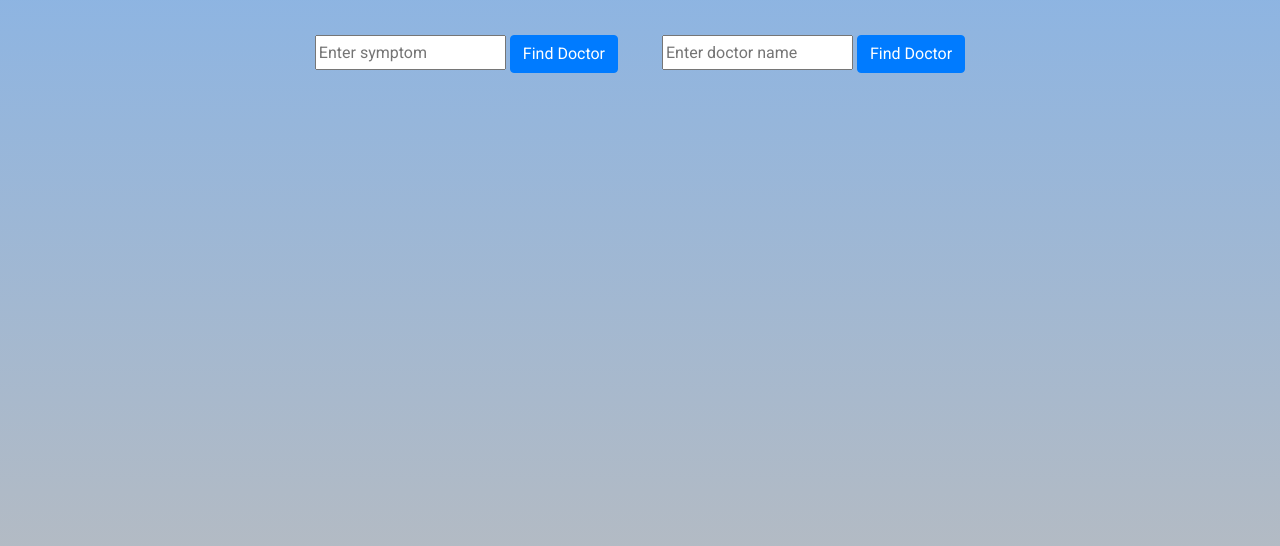
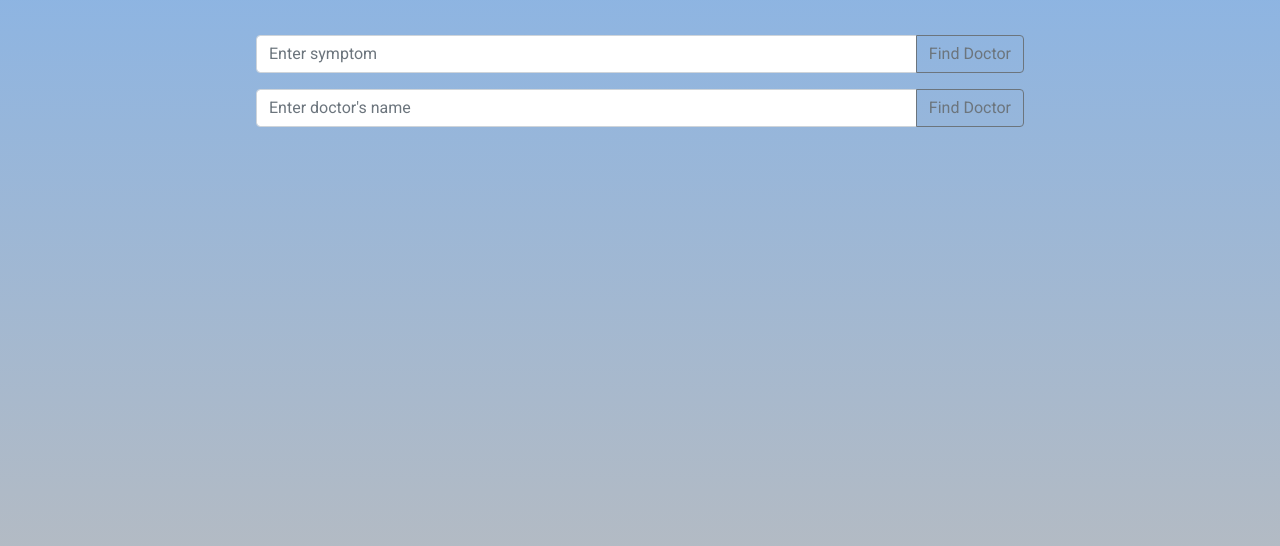
Before and after one commit to reeseglasscock/find-doctor, a website built with webpack: page src/index.html in a window 1280 px wide. Shown: the part 110-656 px from the top of the page. Built offline with nearby package versions, Linux system fonts and the light colour scheme.

Commit message:
add in bootstrap inputs

```diff
--- a/src/index.html
+++ b/src/index.html
@@ -9,12 +9,18 @@
 </head>
 <body>
     <header><h1>Find A Doctor In Portland</h1></header>
-    <div class="col inputField">
-            <input type="text" id="userSymptom" placeholder="Enter symptom">
-            <button class="btn btn-primary" type="button" id="checkSymptom">Find Doctor</button>
-            <input type="text" id="userDoctor" placeholder="Enter doctor name">
-            <button class="btn btn-primary" type="button" id="findDoctor">Find Doctor</button>
-    </div>
+        <div class="input-group mb-3 inputField">
+            <input type="text" class="form-control" id="userSymptom" placeholder="Enter symptom" aria-label="Recipient's username" aria-describedby="button-addon2">
+            <div class="input-group-append">
+                <button class="btn btn-outline-secondary" type="button" id="checkSymptom">Find Doctor</button>
+            </div>
+        </div>
+        <div class="input-group mb-3 inputField">
+            <input type="text" class="form-control" id="userDoctor" placeholder="Enter doctor's name" aria-label="Recipient's username" aria-describedby="button-addon2">
+            <div class="input-group-append">
+                <button class="btn btn-outline-secondary" type="button" id="findDoctor">Find Doctor</button>
+            </div>
+        </div>
         <div class="col">
             <div class="availableDoctors row"></div>
         </div>
--- a/src/styles.css
+++ b/src/styles.css
@@ -32,7 +32,8 @@ h1 {
 }
 
 .inputField {
-  text-align: center;
+  margin: auto;
+  width: 60%;
 }
 
 .card {
@@ -46,7 +47,3 @@ h1 {
   align-content: center;
   margin-top: 20px;
 }
-
-#userDoctor {
-  margin-left: 40px;
-}
```
